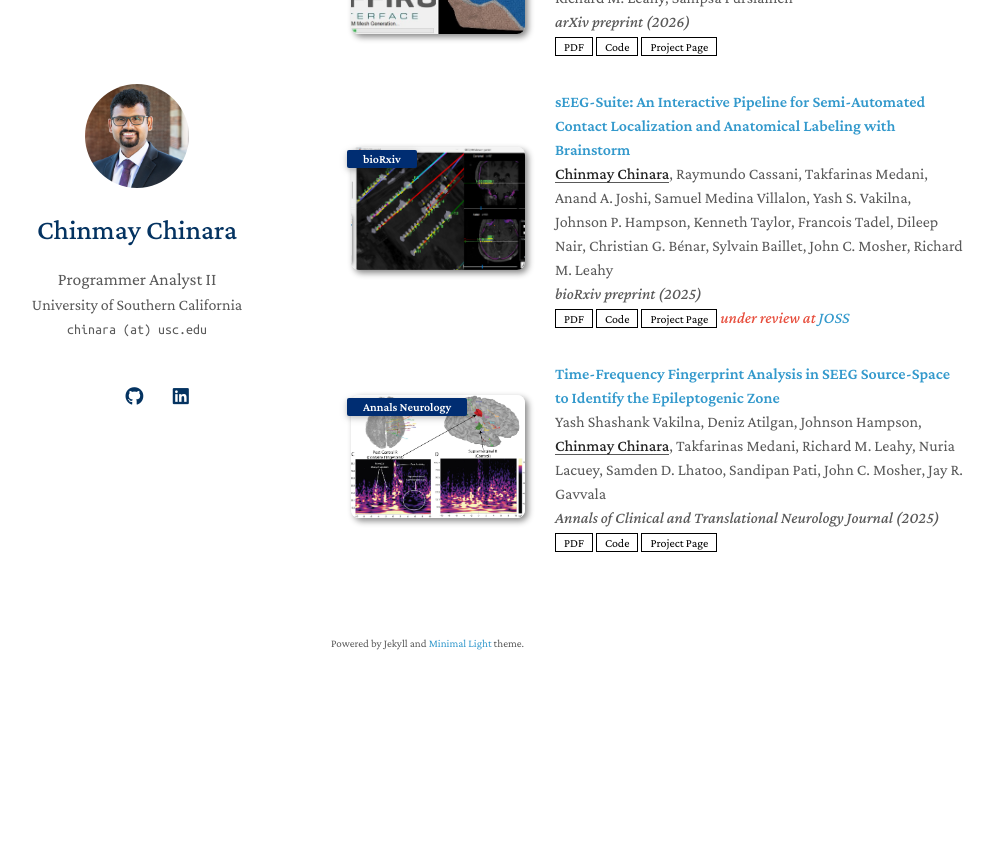
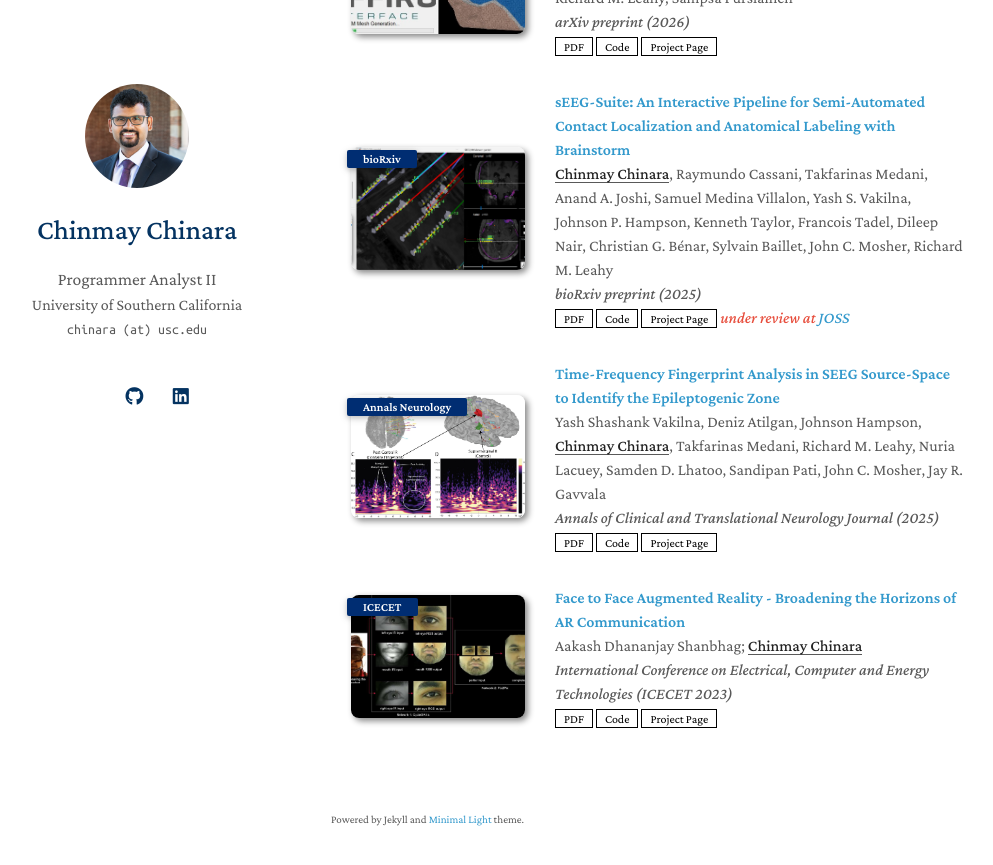
Before and after one commit to chinmaychinara91/chinmaychinara91.github.io, a Jekyll site: the page built from index.md, in a window 1280 px wide and 900 px high, scrolled down 1405 px. Shown: the top 865 px of the window, without its empty margins (139-1132 px from the left). Built offline with Jekyll 4.4.1, drawn with Linux system fonts in a browser that asks for light colours; a style sheet for code colours, icons or effects is not loaded; our own code applies the rules of GitHub Pages for plain Markdown files; before the commit the page ends 2129 px from its top, so only the background shows below that.

Commit message:
Add Face2Face paper and image

```diff
--- a/_data/publications.yml
+++ b/_data/publications.yml
@@ -26,3 +26,12 @@ main:
     code: https://github.com/brainstorm-tools/brainstorm3
     page: https://neuroimage.usc.edu/brainstorm/seeg/SeizureFingerprinting
     image: ./assets/img/timefreq.jpg
+
+  - title: "Face to Face Augmented Reality - Broadening the Horizons of AR Communication"
+    authors: Aakash Dhananjay Shanbhag; <em><strong>Chinmay Chinara</strong></em>
+    conference_short: ICECET
+    conference: International Conference on Electrical, Computer and Energy Technologies (ICECET 2023)
+    pdf: https://www.researchgate.net/publication/377617681_Face_to_Face_Augmented_Reality_-_Broadening_the_Horizons_of_AR_Communication
+    code: https://github.com/brainstorm-tools/brainstorm3
+    page: https://neuroimage.usc.edu/brainstorm/seeg/SeizureFingerprinting
+    image: ./assets/img/face2face.png
```
Also changed, not shown: assets/img/face2face.png (added).
